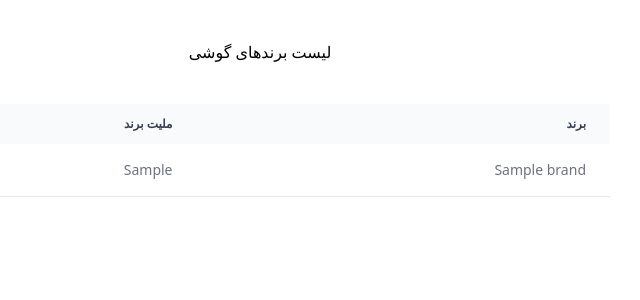
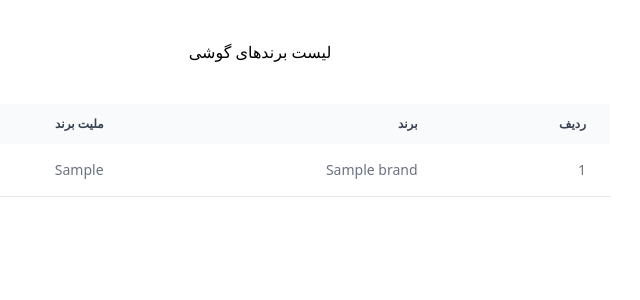
Before and after one commit to hosein-1/Mobile-phone-warehousing, a Django app: page /mobile/brands/list in a window 1280 px wide. Shown: the top 300 px of the page, without its empty margins (380-1020 px from the left). Run offline with Django 5.2, Linux system fonts and the light colour scheme; tables that the repository leaves empty hold one stand-in row (values such as "Sample post"); style sheets or scripts are compiled from the project's sources.

Commit message:
Count number of row

```diff
--- a/mobile/templates/mobile/brands_list.html
+++ b/mobile/templates/mobile/brands_list.html
@@ -8,11 +8,13 @@
 <div class="flex justify-center mt-10">
     <h3>لیست برندهای گوشی </h3>
 </div>
-<div class="flex justify-center mt-10 relative overflow-x-auto">
+<div class="container flex justify-center mt-10 relative overflow-x-auto">
     <table class="w-[700px] text-sm text-left rtl:text-right text-gray-500">
         <thead class="text-xs text-gray-700 uppercase bg-gray-50 dark:text-gray-400">
             <tr>
-
+                <th scope="col" class="px-6 py-3">
+                    ردیف
+                </th>
                 <th scope="col" class="px-6 py-3">
                     برند
                 </th>
@@ -24,6 +26,9 @@
         <tbody>
             {% for brand in brands_queryset %}
             <tr class="bg-white border-b">
+                    <td class="px-6 py-4">
+                        {{ forloop.counter }}
+                    </td>
                     <td class="px-6 py-4">
                         {{ brand.name }}
                     </td>
```
